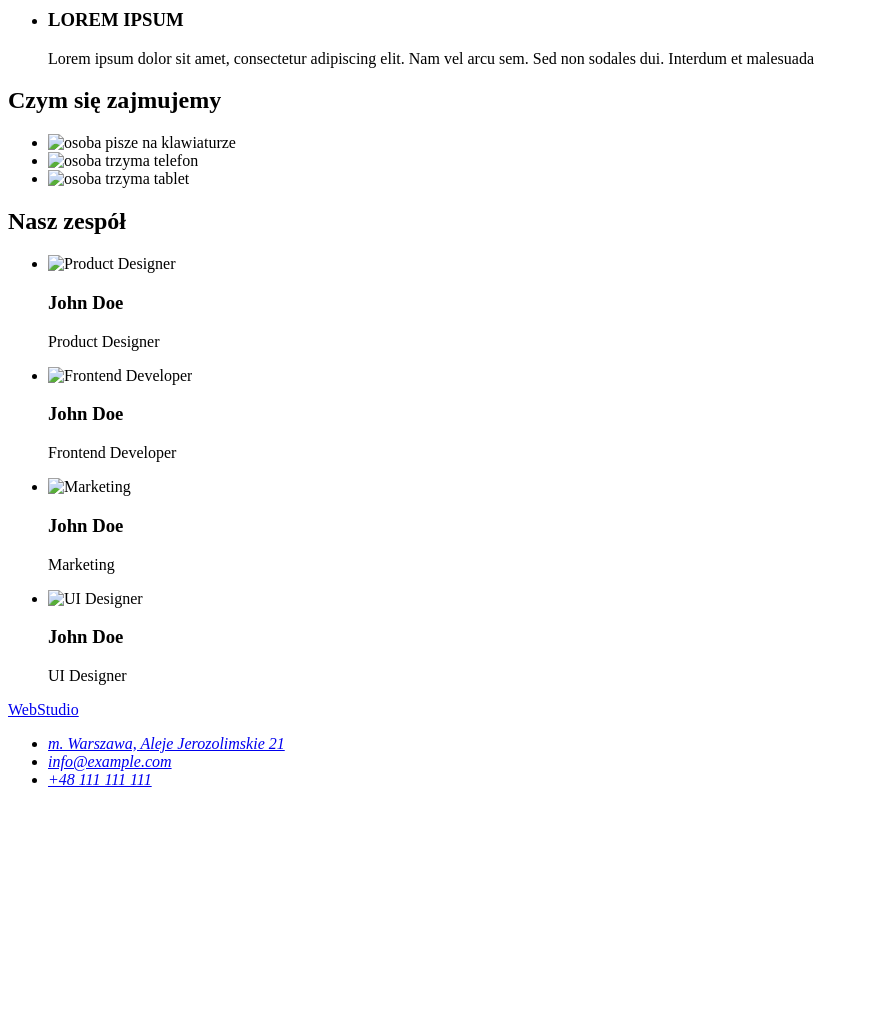
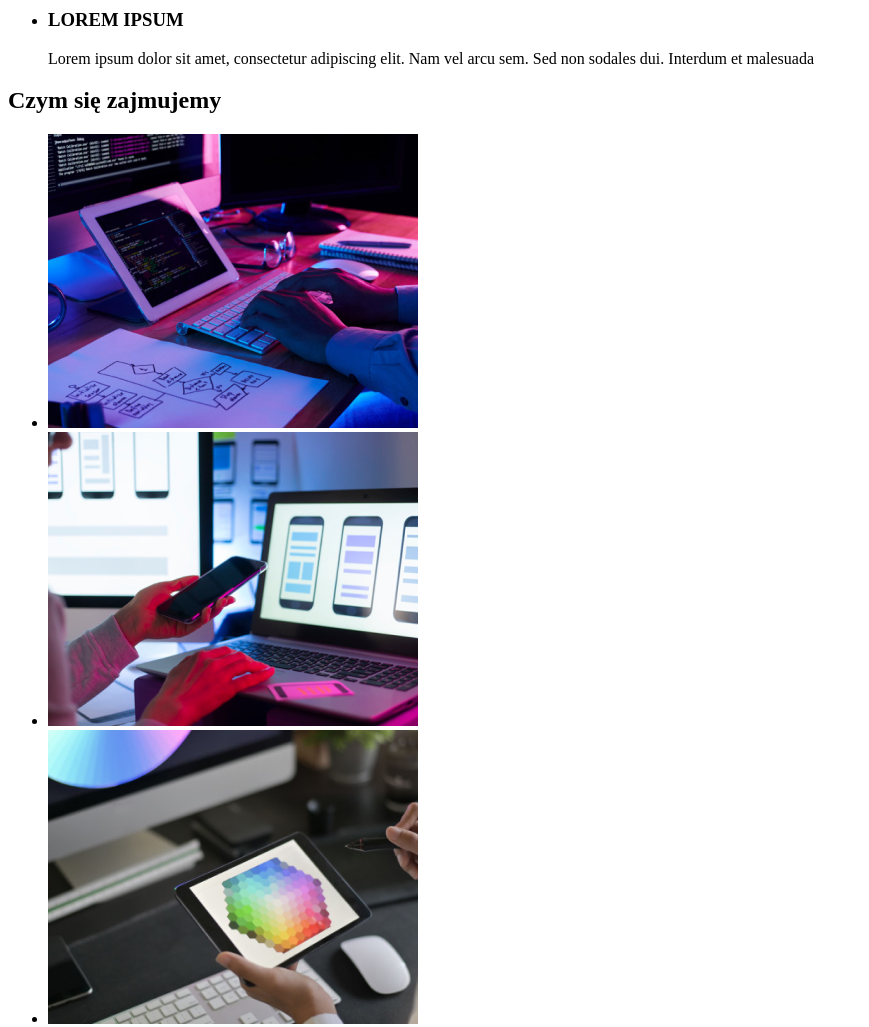
Before and after one commit to MateuszSzafranski/goit-markup-hw-01, a plain HTML site: page index.html in a window 1280 px wide. Shown: the part 460-1487 px from the top of the page, without its empty margins (0-869 px from the left). Before the commit the page ends 1265 px from the top, so only its background shows below. Drawn offline with Linux system fonts and the light colour scheme; the site is published under a folder, as on GitHub Pages, so addresses that start at the root find nothing.

Commit message:
zmiana w ścieżce

```diff
--- a/index.html
+++ b/index.html
@@ -70,21 +70,21 @@
                 <h2>Czym się zajmujemy</h2>
                 <ul>
                     <li><img
-                        src="/images/2.main/images1.jpg"
+                        src="images/2.main/images1.jpg"
                         alt="osoba pisze na klawiaturze"
                         width="370"
                         height="294"
                         />
                     </li>
                     <li><img
-                        src="/images/2.main/images2.jpg"
+                        src="images/2.main/images2.jpg"
                         alt="osoba trzyma telefon"
                         width="370"
                         height="294"
                         />
                     </li>
                     <li><img
-                        src="/images/2.main/images3.jpg"
+                        src="images/2.main/images3.jpg"
                         alt="osoba trzyma tablet"
                         width="370"
                         height="294"
@@ -99,7 +99,7 @@
             <ul>
                 <li>
                     <img
-                    src="/images/3.main2/img1.jpg"
+                    src="images/3.main2/img1.jpg"
                     alt="Product Designer"
                     width="406"
                     height="390"
@@ -110,7 +110,7 @@
 
                 <li>
                     <img
-                    src="/images/3.main2/img2.jpg"
+                    src="images/3.main2/img2.jpg"
                     alt="Frontend Developer"
                     width="406"
                     height="390"
@@ -121,7 +121,7 @@
 
                 <li>
                     <img
-                    src="/images/3.main2/img3.jpg"
+                    src="images/3.main2/img3.jpg"
                     alt="Marketing"
                     width="406"
                     height="390"
@@ -132,7 +132,7 @@
 
                 <li>
                     <img
-                    src="/images/3.main2/img4.jpg"
+                    src="images/3.main2/img4.jpg"
                     alt="UI Designer"
                     width="406"
                     height="390"
```
